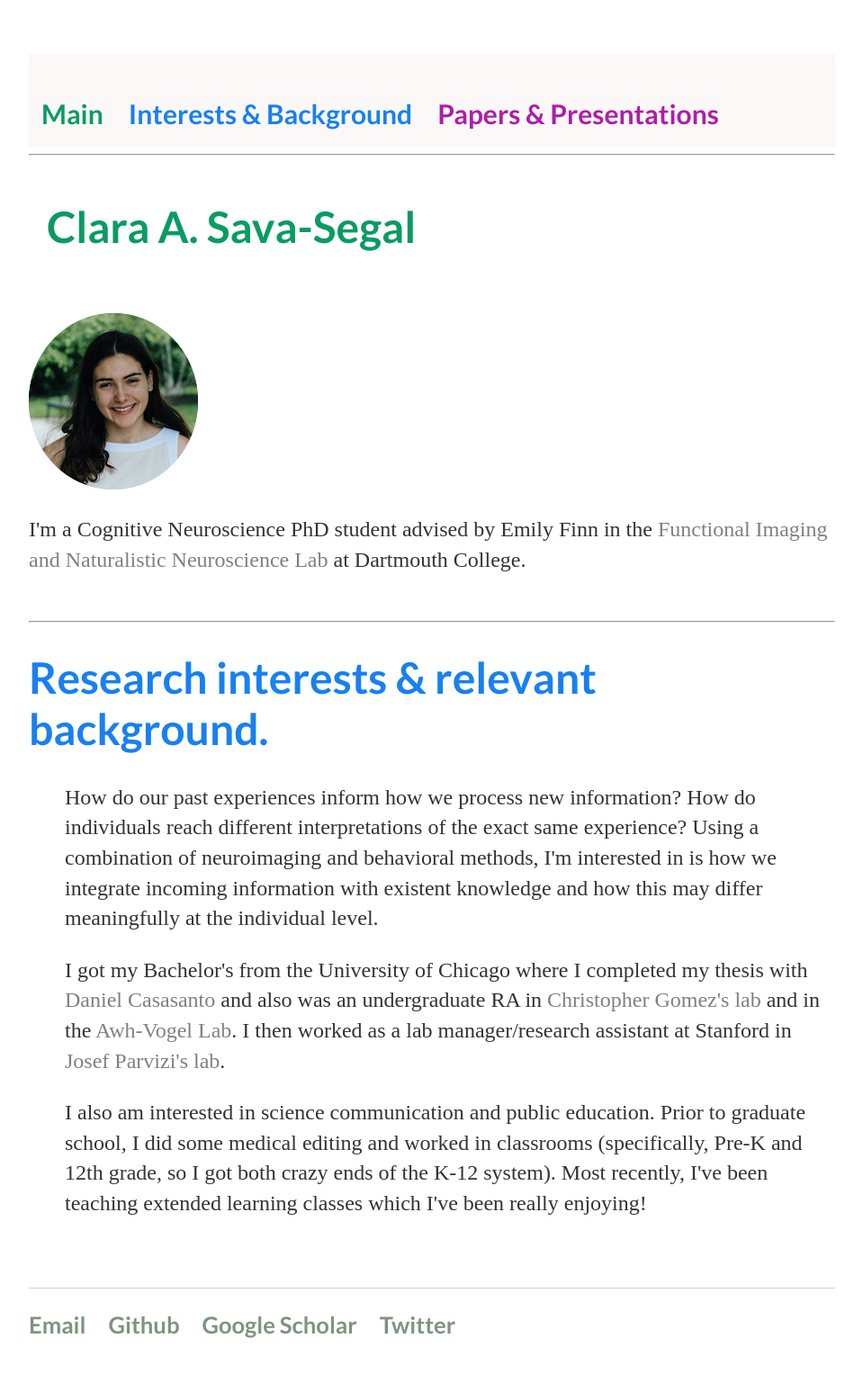
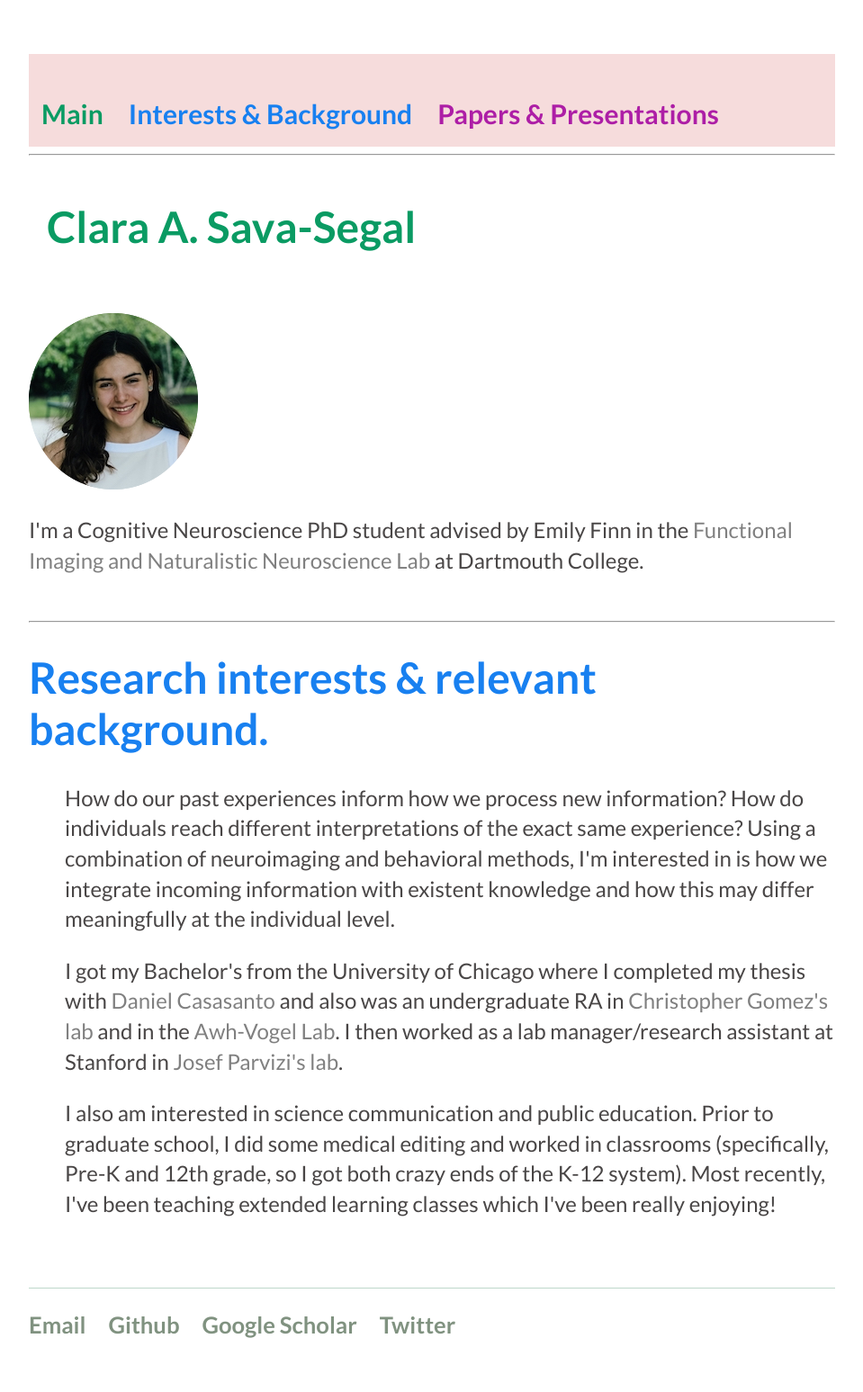
Before and after one commit to csavasegal/csavasegal.github.io, a Jekyll site: the page built from ib.html, in a window 1280 px wide. Shown: the whole page at 90% size, without its empty margins (160-1119 px from the left). Built offline with Jekyll 4.4.1, drawn with Linux system fonts in a browser that asks for light colours.

Commit message:
Add files via upload

```diff
--- a/css/main.css
+++ b/css/main.css
@@ -22,11 +22,14 @@ a:hover {
 h1 {
     font-size: 3em;
     font-family:'Lato','Lato','Lato';
+    position: sticky;
+    position: -webkit-sticky;
 }
 p {
     font-size: 1.5em;
     line-height: 1.4em;
-    color: #333;
+    font-family:'Lato','Lato','Lato';
+    color: rgb(73, 70, 70);
 }
 footer {
     border-top: 1px solid #bed8ca;
@@ -36,17 +39,21 @@ footer {
 ul.posts {
     margin: 20px auto 40px;
     font-size: 1.5em;
+    font-family:'Lato','Lato','Lato';
 }
 
 ul.posts li {
     list-style: none;
+    font-family:'Lato','Lato','Lato';
 }
 ul {
     font-size: 1.5em;
+    font-family:'Lato','Lato','Lato';
   }
 
 ul ul {
     font-size: 100%;
+    font-family:'Lato','Lato','Lato';
   }
 header {
     position: fixed;
@@ -87,12 +94,13 @@ header {
 
 ul {
     font-size: 2em;
+    font-family:'Lato','Lato','Lato';
   }
 
 /* Style the navbar */
 #navbar {
   overflow: hidden;
-  background-color: rgb(252, 248, 248);
+  background-color: rgb(246, 220, 220);
 }
 
 /* Navbar links */
@@ -106,6 +114,11 @@ ul {
   position: -webkit-sticky;
   padding: 14px;
   text-decoration: none;
+}
+
+#navbar a.active {
+  background-color: #04AA6D;
+  color: white;
 }
 
 /* Page content */
--- a/ib.html
+++ b/ib.html
@@ -3,6 +3,8 @@ layout: default
 title: Clara A. Sava-Segal
 ---
 
+
+</nav>
 <!-- <nav>
 
     <ul>
```
